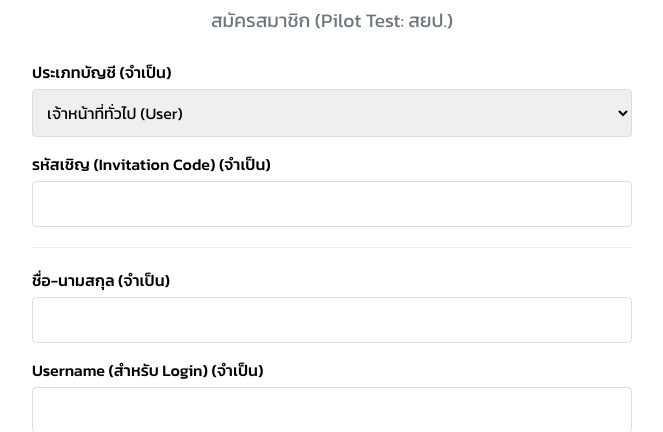
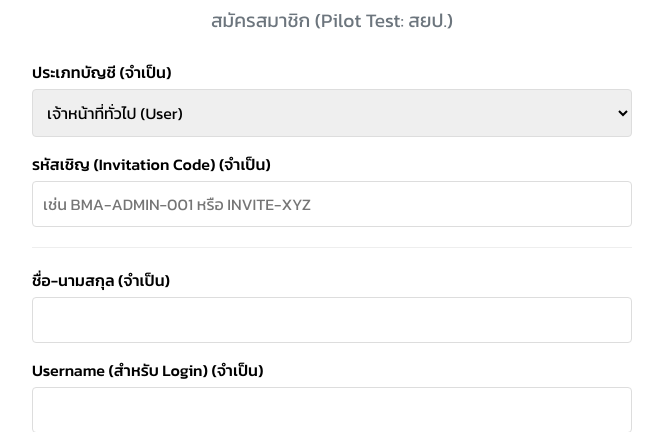
Before and after one commit to iepddbkk-byte/bma-link-portal, a Flask app: page /register in a window 1280 px wide. Shown: the part 218-650 px from the top of the page, without its empty margins (308-971 px from the left). Run offline with Flask 3, Linux system fonts and the light colour scheme; some libraries are stand-ins or nearby versions.

Commit message:
Admin Check2

```diff
--- a/templates/register.html
+++ b/templates/register.html
@@ -76,8 +76,8 @@
         }
         .message.error { color: var(--color-error); }
         .message.success { color: var(--color-success); }
-        input.invalid { border-color: var(--color-error); background-color: #fdd; }
-        input.valid { border-color: var(--color-success); background-color: #dfd; }
+        input.invalid, select.invalid { border-color: var(--color-error); background-color: #fdd; }
+        input.valid, select.valid { border-color: var(--color-success); background-color: #dfd; }
         button {
             font-family: 'Kanit', Arial, sans-serif;
             background-color: var(--bma-green);
@@ -106,6 +106,7 @@
         </div>
 
         <form id="registerForm" action="{{ url_for('register_action') }}" method="POST">
+
             <div>
                 <label for="account_type">ประเภทบัญชี (จำเป็น)</label>
                 <select id="account_type" name="account_type" required>
@@ -113,9 +114,10 @@
                     <option value="Admin">ผู้ดูแลระบบประจำส่วนราชการ (Admin)</option>
                 </select>
             </div>
+
             <div>
                 <label for="invite_code">รหัสเชิญ (Invitation Code) (จำเป็น)</label>
-                <input type="text" id="invite_code" name="invite_code" required>
+                <input type="text" id="invite_code" name="invite_code" placeholder="เช่น BMA-ADMIN-001 หรือ INVITE-XYZ" required>
                 <span id="invite-code-message" class="message"></span>
             </div>
             <hr style="border: 0; border-top: 1px solid #eee; margin: 20px 0;">
@@ -213,6 +215,7 @@
         }
 
         // --- 1. เลือก Elements ---
+        const accountTypeInput = document.getElementById('account_type');
         const inviteCodeInput = document.getElementById('invite_code');
         const inviteCodeMessage = document.getElementById('invite-code-message');
         const usernameInput = document.getElementById('username');
@@ -241,6 +244,7 @@
         // --- 3. ฟังก์ชันตรวจสอบรหัสเชิญ (เรียก API) ---
         async function checkInviteCode() {
             const inviteCode = inviteCodeInput.value;
+            const accountType = accountTypeInput.value;
 
             if (inviteCode.length < 3) {
                 inviteCodeMessage.textContent = 'กรุณากรอกรหัสเชิญ';
@@ -256,7 +260,7 @@
                 const response = await fetch("{{ url_for('check_invite_code') }}", {
                     method: 'POST',
                     headers: { 'Content-Type': 'application/json' },
-                    body: JSON.stringify({ 'invite_code': inviteCode })
+                    body: JSON.stringify({ 'invite_code': inviteCode, 'account_type': accountType })
                 });
                 const data = await response.json();
 
@@ -375,6 +379,11 @@
         passwordInput.addEventListener('keyup', validatePassword);
         confirmPasswordInput.addEventListener('keyup', validatePassword);
 
+        // ถ้าผู้ใช้กดเปลี่ยน Dropdown ประเภทบัญชี ให้ตรวจรหัสซ้ำใหม่ทันที
+        accountTypeInput.addEventListener('change', function() {
+            if(inviteCodeInput.value.length >= 3) debouncedCheckInviteCode();
+        });
+
         registerForm.addEventListener('submit', function(event) {
             if (!isInviteCodeValid || !isUsernameAvailable || !isPasswordConfirmed) {
                 event.preventDefault(); // หยุดการส่งฟอร์ม
@@ -399,7 +408,7 @@
                         icon: '{{ category }}',
                         title: '{{ message }}',
                         showConfirmButton: false,
-                        timer: 3000
+                        timer: 4000
                     });
                 {% endfor %}
             {% endif %}
```
Lines whose indentation alone changed are shown as unchanged.
